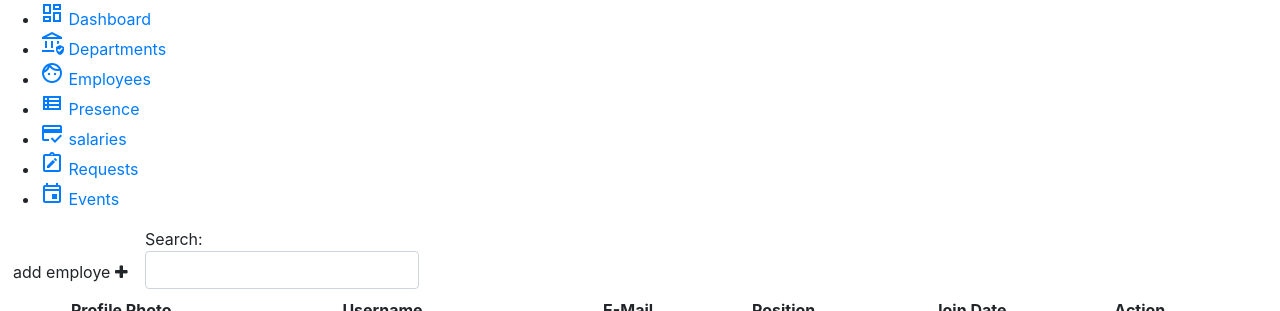
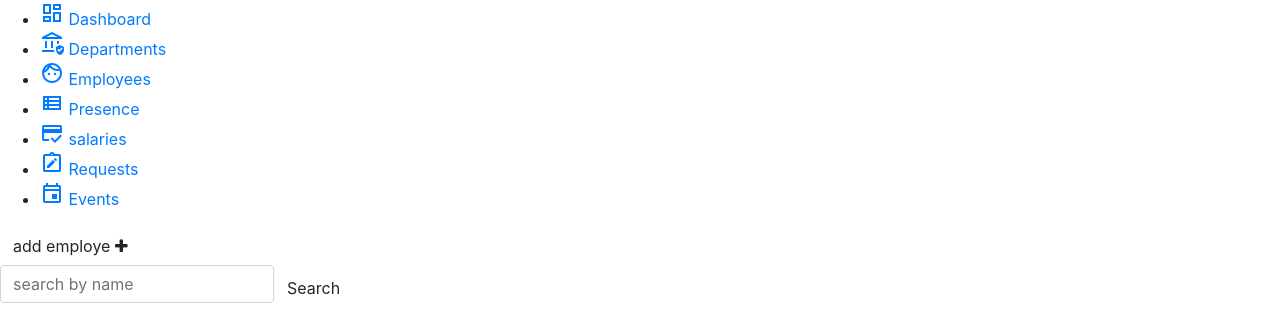
Before and after one commit to HamzaElhim/hamzaHrms, a PHP site: page /hamzaHrms/views/Admin/employes.php in a window 1280 px wide. Shown: the part 151-462 px from the top of the page. Run offline with PHP 8.4, Linux system fonts and the light colour scheme; the template is opened without the code that fills it, so the values that code supplies are empty; some libraries are stand-ins or nearby versions.

Commit message:
finish employe index page

```diff
--- a/app/models/Employe.php
+++ b/app/models/Employe.php
@@ -20,7 +20,8 @@
       //  return all employes rows of the emploples table and in the chosen order whith option sort by full_name
       public function all_employes($column_order='first_name',$full_name=''){
         $full_name='%'.$full_name.'%';
-        $column_order= $column_order=='first_name' ? $column_order.' asc' : $column_order.' desc';
+
+        $column_order= $column_order=='first_name' ? $column_order.' asc' : $column_order.' DESC';
         $sql='SELECT * from employes
               WHERE (
                       (role NOT LIKE "RH") AND ( (last_name LIKE :full_name)  OR (first_name  LIKE :full_name)  )
--- a/app/views/Admin/employes.php
+++ b/app/views/Admin/employes.php
@@ -7,11 +7,19 @@
   <div class="employe_div ">
 
   <div class="head-div">
-    <a class="btn btn-default" href="#">
+    <a class="btn btn-default add-btn" href="<?php echo URLROOT.'admins/add/1';?>">
     add employe
       <i class="fa fa-plus"></i>
     </a>
-    <label class="search-label">Search:<input type="search" class="form-control input-sm" placeholder="" aria-controls="editable_table"></label>
+
+    <div>
+
+        <form class="input-group"  action="<?php echo URLROOT.'admins/employes';?>" method="POST">
+            <label class="search-label"><input type="search" style="margin-bottom: 0;" class="form-control input-sm"  name="search" placeholder="search by name" value="<?PHP echo isset($data['value']) ? $data['value'] : ''?>" aria-controls="editable_table"></label>
+            <input type="submit" class="btn btn-default search-btn" value="Search" >
+        </form>
+    </div>
+
   </div>
 
 
@@ -39,13 +47,13 @@
 				<td style="width: 120px;" data-th="Employee Id"><span class="bt-content"><?PHP echo $employe->role ?></span></td>
 				<td style="width: 120px;"  data-th="Employee Id"><span class="bt-content"><?PHP echo $employe->joined_date ?></span></td>
 				<td style="width:200px;" data-th="Full Detail"><span class="bt-content">
-                   <a style="padding:4px;margin-right:4px;font-size:14px;color:#fff"  class="btn btn-labeled btn-success" href="#">
+                   <a style="padding:4px;margin-right:4px;font-size:14px;color:#fff"  class="btn btn-labeled btn-success" href="<?php echo URLROOT.'admins/view/'.$employe->employe_id;?>">
                                 <span class="btn-label">
                                 <i class="fa fa-eye" ></i>
                                 </span>
                                 View
                     </a>
-                    <a style="padding:4px;font-size:14px;color:#fff""  class="btn btn-labeled btn-danger" href="#">
+                    <a style="padding:4px;font-size:14px;color:#fff""  class="btn btn-labeled btn-danger" href="<?php echo URLROOT.'admins/delete/'.$employe->employe_id;?>">
                                 <span class="btn-label">
                                 <i class="fa fa-trash"></i>
                                 </span>
@@ -63,9 +71,6 @@
 				</tbody>
 		</table>
 
-
-
-
   </div>
 
     </main>
```
Also changed, not shown: public/css/admin/employes.css (+19 -0 lines).
